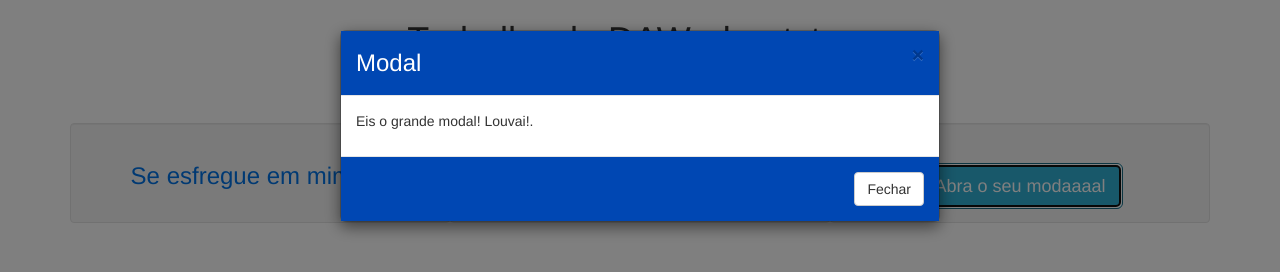
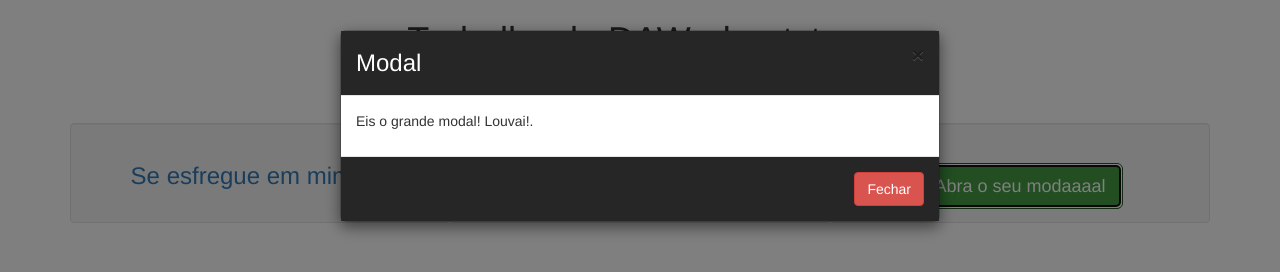
Before and after one commit to marcelolima381/trabalhoDeDAW-Bootstrap, a plain HTML site: page index.html in a window 1280 px wide. Both pictures are taken after a click on the button "Abra o seu modaaaal". Drawn offline with nearby package versions, Linux system fonts and the light colour scheme.

Commit message:
Adições de ultimaa hora

```diff
--- a/index.html
+++ b/index.html
@@ -9,15 +9,18 @@
     <title>Trabalho de DAW - bootstrap</title>
 
     <style>
+    a, a:hover, a:active, a:visited{
+      text-decoration: none;
+    }
     .msmTamanho{
       height: 100px;
     }
     #peModal{
-      background-color: #0047b3;
+      background-color: #262626;
       color: #FFF;
     }
     #cabecaModal{
-      background-color: #0047b3;
+      background-color: #262626;
       color: #FFF;
       font-weight: bold;
     }
@@ -29,24 +32,35 @@
     <center><h1>Trabalho de DAW - bootstrap</h1></center>
     <center><h2>Tooltips</h2></center>
 
+
+
+<!--Inicio da parte do código dedicado ao tooltip-->
       <div class="col-md-4 well msmTamanho">
         <h3>
-        <center><a href="#" data-toggle="tooltip" data-placement="left" title="Um tooltip é um aviso que salta na tela quando você sobrepõe seu mouse ao link." style="text-decoration: none; color:#0073e6;">Se esfregue em mim plz</a></center>
+        <center><a href="#" data-toggle="tooltip" data-placement="left" title="Um tooltip é um aviso que salta na tela quando você sobrepõe seu mouse ao link.">Se esfregue em mim plz</a></center>
         </h3>
       </div>
+
+      <!--Fim da parte do código dedicado ao tooltip-->
+
+      <!--Início da parte do código dedicado ao popover-->
+
       <div class="col-md-4 well msmTamanho">
         <h3>
           <center><a href="#" title="Popover" data-toggle="popover" data-placement="bottom" data-content="Isto é um popover, quando você clica nele ele te dá atenção e abre uma janelinha com título e corpod o texto para você.">Clique em mim!</a></center>
         </h3>
       </div>
+<!--Fim da parte do código dedicado ao popover-->
+
+      <!--Botão para toggle do modal-->
       <div class="col-md-4 well msmTamanho">
-        <h3><center><button type="button" class="btn btn-info btn-lg" data-toggle="modal" data-target="#meuModal">Abra o seu modaaaal</button></center></h3>
+        <h3><center><button type="button" class="btn btn-success btn-lg" data-toggle="modal" data-target="#meuModal">Abra o seu modaaaal</button></center></h3>
       </div>
+      <!------------------------------>
 
       <!-- Modal -->
       <div id="meuModal" class="modal fade" role="dialog">
         <div class="modal-dialog">
-
           <!-- Modal content-->
           <div class="modal-content">
             <div class="modal-header" id="cabecaModal">
@@ -57,9 +71,11 @@
               <p>Eis o grande modal! Louvai!.</p>
             </div>
             <div class="modal-footer" id="peModal">
-              <button type="button" class="btn btn-default" data-dismiss="modal">Fechar</button>
+              <button type="button" class="btn btn-danger" data-dismiss="modal">Fechar</button>
             </div>
           </div>
+
+<!--Início da parte do código dedicado ao modal-->
 
         </div>
       </div>
@@ -68,7 +84,7 @@
     <script>
     $(document).ready(function(){
         $('[data-toggle="tooltip"]').tooltip();
-    });
+      });
 
     $(document).ready(function(){
         $('[data-toggle="popover"]').popover();
```
Also changed, not shown: exercicios.txt (added), 1 other file.
